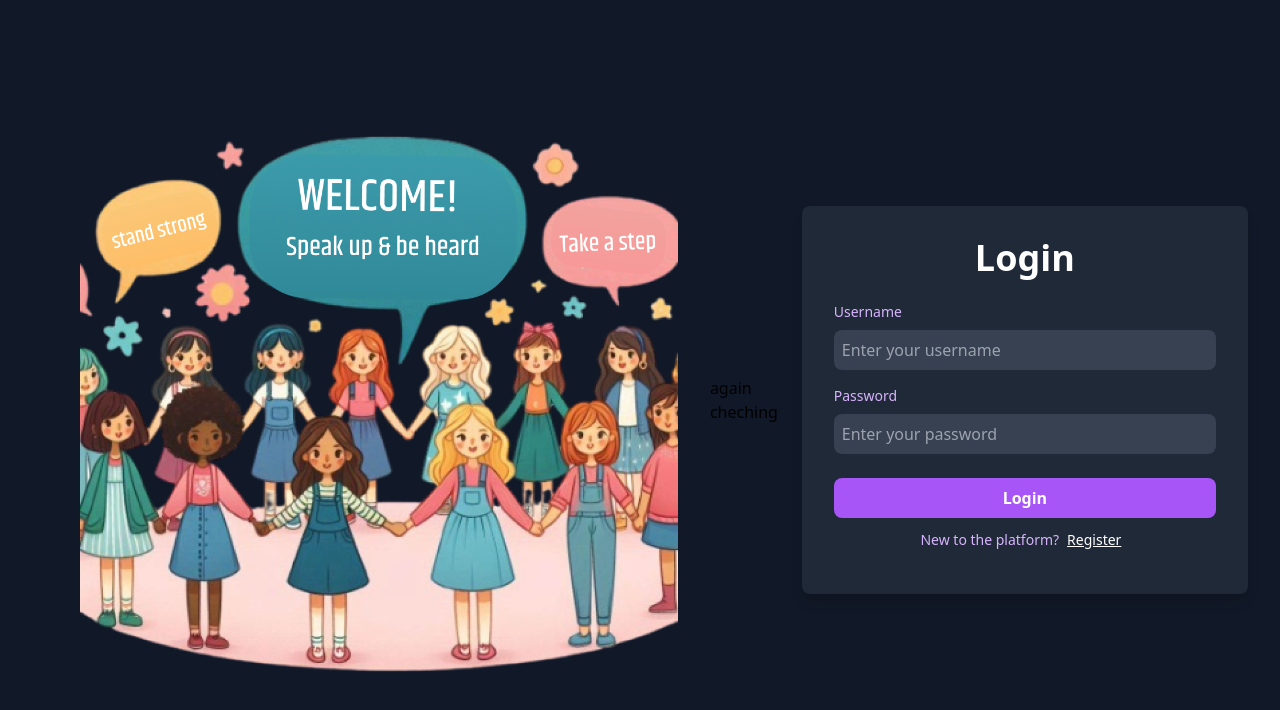
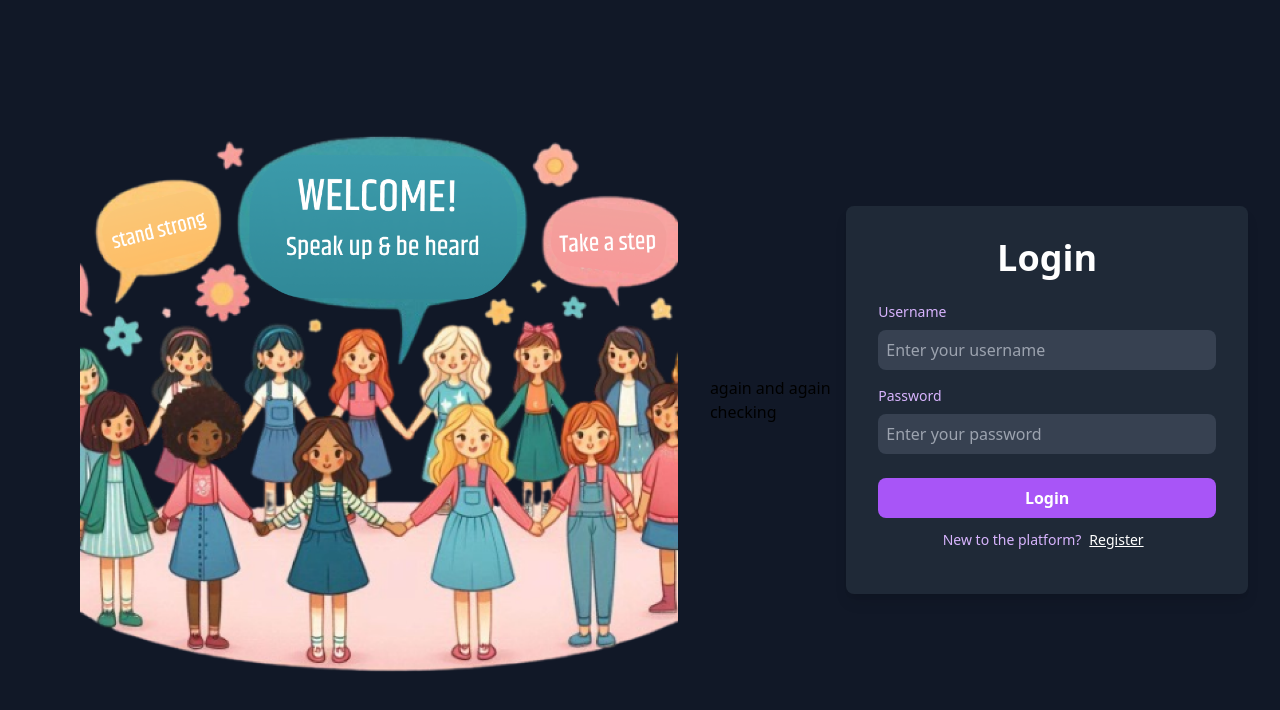
Before and after one commit to Rashid-123/Nari, a React (Vite) app in the folder client/: page /login in a window 1280 px wide. Shown: the top 710 px of the page. Built offline with nearby package versions, Linux system fonts and the light colour scheme; no server answers.

Commit message:
chech workflow

```diff
--- a/client/src/pages/Login.jsx
+++ b/client/src/pages/Login.jsx
@@ -26,7 +26,7 @@ function Login() {
         />
       </div>
       <div className="w-full lg:w-1/2 flex items-center justify-center p-4 lg:p-8">
-        <h1>again cheching</h1>
+        <h1>again and again checking</h1>
         <LoginForm className="w-full max-w-md" />
       </div>
     </div>
```
